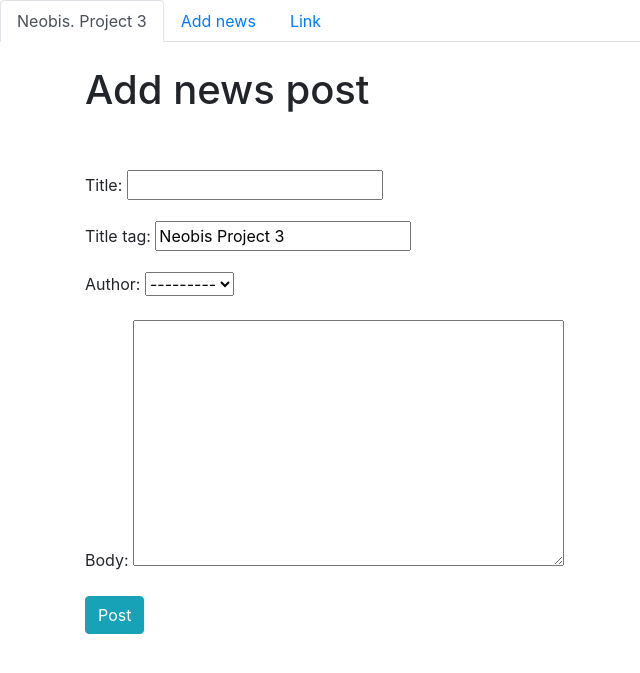
After one commit to Akhambay/Neobis_DjangoGirls_Project, a Django app: page /add_news/ in a window 1280 px wide. The commit adds this page. Shown: the top 673 px of the page, without its empty margins (0-640 px from the left). Run offline with Django 4.2, Linux system fonts and the light colour scheme; data comes from the database, SQL or seed files in the repository; both versions use the stored data as it was after the commit.

Commit message:
Add form to post news

```diff
--- a/news_app/models.py
+++ b/news_app/models.py
@@ -1,14 +1,19 @@
 from django.db import models
 from django.contrib.auth.models import User
+from django.urls import reverse
 
 
 class Post(models.Model):
     title = models.CharField(max_length=255)
+    title_tag = models.CharField(max_length=255, default="Neobis Project 3")
     author = models.ForeignKey(User, on_delete=models.CASCADE)
     body = models.TextField()
 
     def __str__(self):
         return self.title + ' | ' + str(self.author)
 
+    def get_absolute_url(self):
+        return reverse('news-details', args=(str(self.id)))
+
 
 # Create your models here.
--- /dev/null
+++ b/news_app/templates/add_news.html
@@ -0,0 +1,13 @@
+{% extends 'base.html' %}
+
+{% block content %}
+
+<h1>Add news post</h1>
+<br /><br />
+<form method="POST">
+    {% csrf_token %}
+    {{ form.as_p }}
+    <button class="btn btn-info">Post</button>
+
+</form>
+{% endblock %}
--- a/news_app/templates/base.html
+++ b/news_app/templates/base.html
@@ -10,11 +10,21 @@
     <link rel="stylesheet" href="https://cdn.jsdelivr.net/npm/bootstrap@4.4.1/dist/css/bootstrap.min.css"
         integrity="sha384-Vkoo8x4CGsO3+Hhxv8T/Q5PaXtkKtu6ug5TOeNV6gBiFeWPGFN9MuhOf23Q9Ifjh" crossorigin="anonymous">
 
-    <title>Hello, world!</title>
+    <title>{% block title %}News project{% endblock title %}</title>
 </head>
 
 <body>
-
+    <ul class="nav nav-tabs">
+        <li class="nav-item">
+            <a class="nav-link active" aria-current="page" href="{% url 'home' %}">Neobis. Project 3</a>
+        </li>
+        <li class="nav-item">
+            <a class="nav-link" href="{% url 'add_news' %}">Add news</a>
+        </li>
+        <li class="nav-item">
+            <a class="nav-link" href="#">Link</a>
+        </li>
+    </ul>
     <br />
     <div class="container">
         {% block content %}
--- a/news_app/templates/news_details.html
+++ b/news_app/templates/news_details.html
@@ -1,4 +1,6 @@
 {% extends 'base.html' %}
+
+{% block title %} Neobis news {% endblock %}
 
 {% block content %}
 
--- a/news_app/urls.py
+++ b/news_app/urls.py
@@ -1,7 +1,8 @@
 from django.urls import path
-from .views import HomeView, NewsDetailView
+from .views import HomeView, NewsDetailView, AddNewsView
 
 urlpatterns = [
     path('', HomeView.as_view(), name='home'),
     path('news/<int:pk>', NewsDetailView.as_view(), name='news-details'),
+    path('add_news/', AddNewsView.as_view(), name='add_news')
 ]
--- a/news_app/views.py
+++ b/news_app/views.py
@@ -1,5 +1,5 @@
 from django.shortcuts import render
-from django.views.generic import ListView, DetailView
+from django.views.generic import ListView, DetailView, CreateView
 from .models import Post
 
 
@@ -11,3 +11,9 @@ class HomeView(ListView):
 class NewsDetailView(DetailView):
     model = Post
     template_name = 'news_details.html'
+
+
+class AddNewsView(CreateView):
+    model = Post
+    template_name = 'add_news.html'
+    fields = '__all__'
```
Also changed, not shown: db.sqlite3, news_app/migrations/0002_post_title_tag.py (added).
